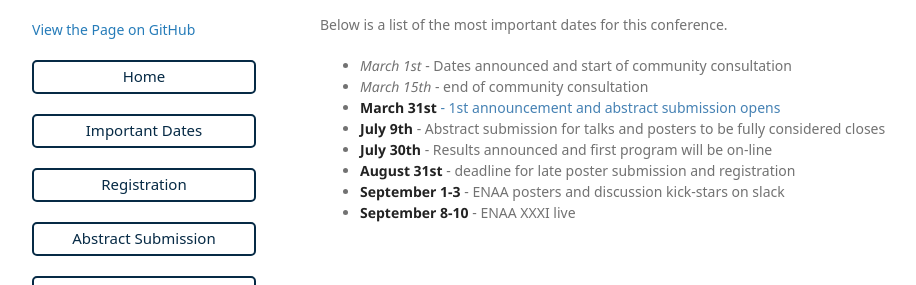
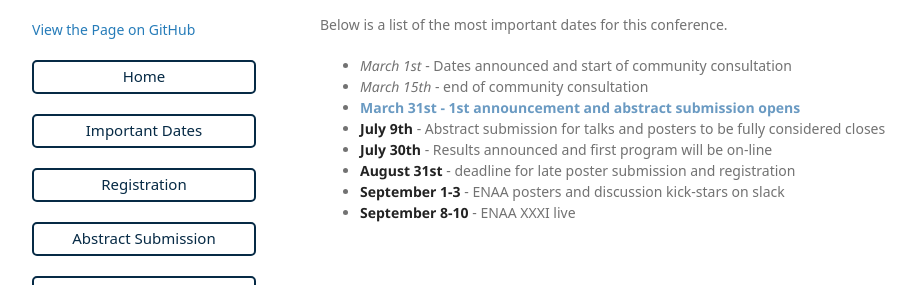
Before and after one commit to ENAAXXXI/ENAAXXXI.github.io, a Jekyll site: the page built from dates.md, in a window 1280 px wide. Shown: the part 136-421 px from the top of the page, without its empty margins (128-1044 px from the left). Built offline with Jekyll 4.4.1, drawn with Linux system fonts in a browser that asks for light colours; some web fonts are replaced; our own code applies the rules of GitHub Pages for plain Markdown files.

Commit message:
Test bold text color

```diff
--- a/dates.md
+++ b/dates.md
@@ -6,7 +6,7 @@ Below is a list of the most important dates for this conference.
 
 - *March 1st* - Dates announced and start of community consultation
 - *March 15th* - end of community consultation
-- <span style="color:steelblue">**March 31st** - 1st announcement and abstract submission opens </span>
+- **March 31st - 1st announcement and abstract submission opens**{: style="color: steelblue; opacity: 0.80;" }
 - **July 9th** - Abstract submission for talks and posters to be fully considered closes
 - **July 30th** - Results announced and first program will be on-line
 - **August 31st** - deadline for late poster submission and registration
```
